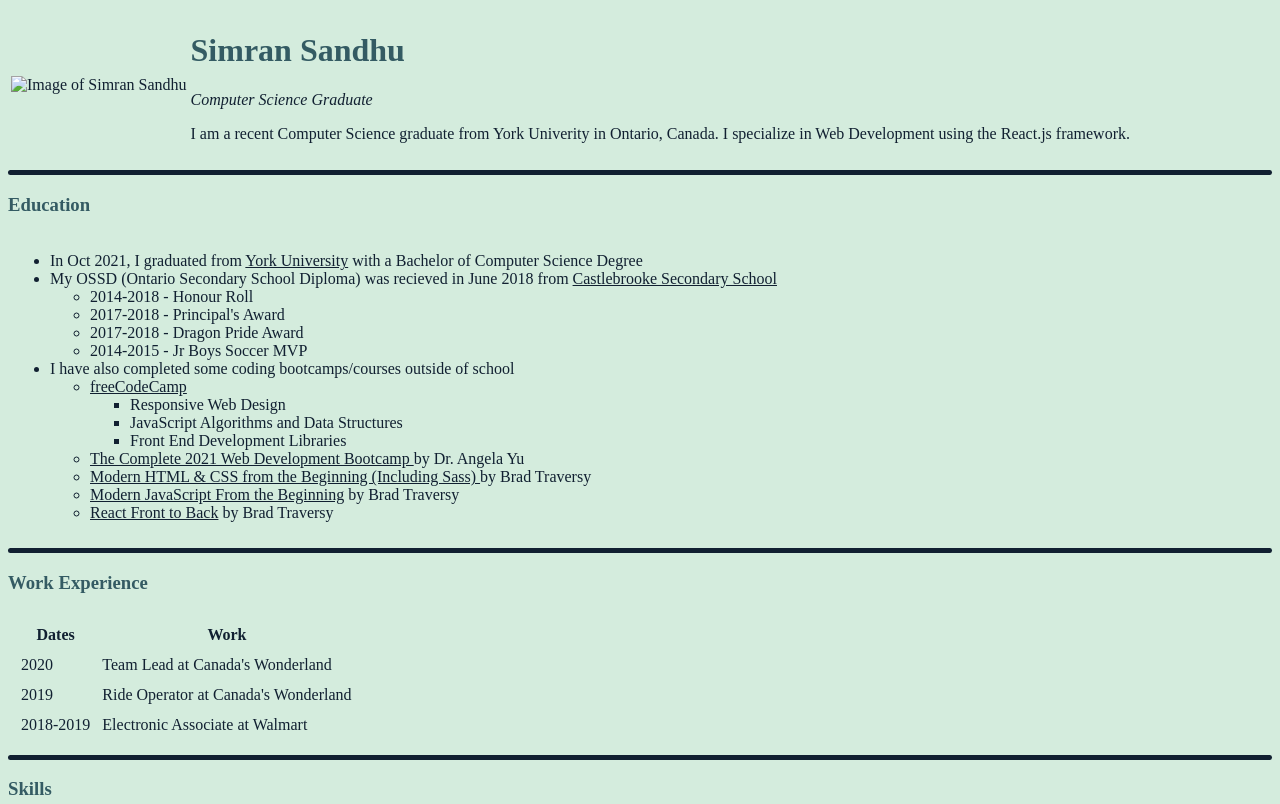
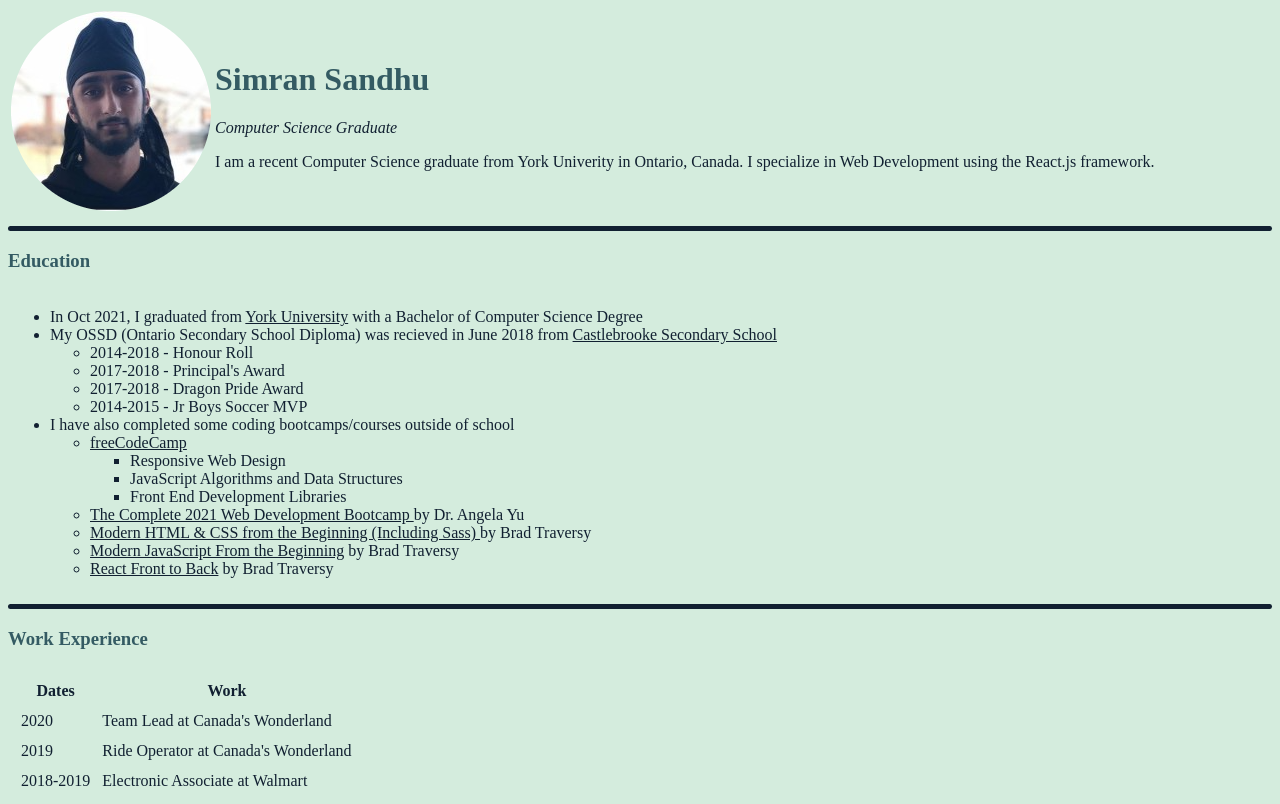
Before and after one commit to simran7s/CV, a plain HTML site: page index.html in a window 1280 px wide. Shown: the top 804 px of the page. Drawn offline with Linux system fonts and the light colour scheme.

Commit message:
updated profile pic file path

```diff
--- a/index.html
+++ b/index.html
@@ -10,7 +10,7 @@
 <body>
     <table>
         <tr>
-            <td><img src="images/circleVersion.png" alt="Image of Simran Sandhu"></td>
+            <td><img src="circleVersion.png" alt="Image of Simran Sandhu"></td>
             <td><h1>Simran Sandhu</h1>
                 <p><em>Computer Science Graduate</em></p>
                 <p>I am a recent Computer Science graduate from York Univerity in Ontario, Canada. I specialize in Web Development using the React.js framework.</p></td>
```
